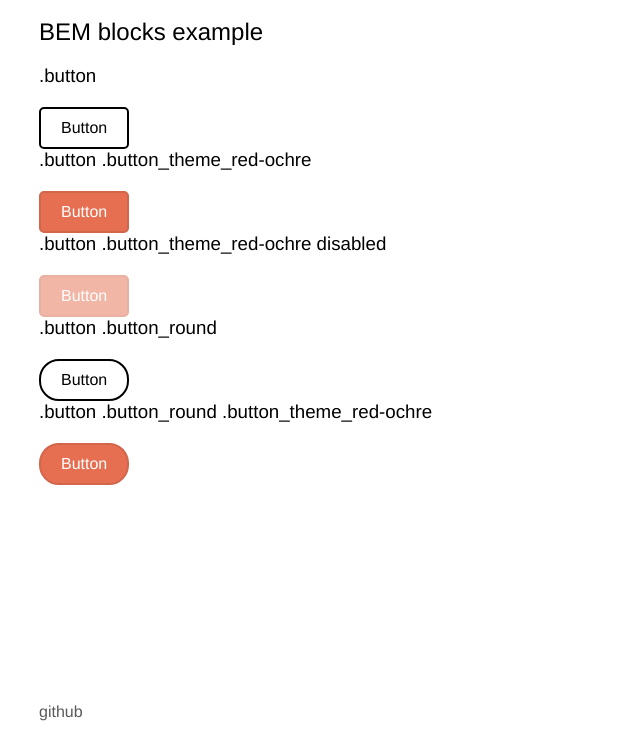
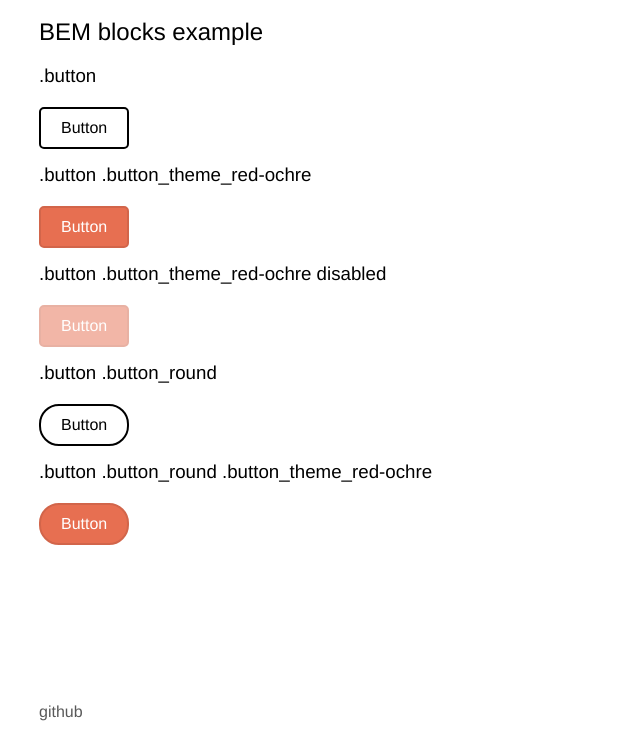
Before and after one commit to shdq/html-layout-template, a website built with webpack: page index.html in a window 1280 px wide. Shown: the part 59-800 px from the top of the page, without its empty margins (0-640 px from the left). Built offline with nearby package versions, Linux system fonts and the light colour scheme.

Commit message:
Example page paragraph fix

```diff
--- a/index.html
+++ b/index.html
@@ -20,15 +20,15 @@
       <h1 class="section__title"><a class="link" href="#example">html layout template</a></h1>
       <h2 class="section__title">BEM blocks example</h2>
       <h3 class="section__title">.button</h3>
-      <button class="button" type="button">Button</button>
+      <p class="paragraph"><button class="button" type="button">Button</button></p>
       <h3 class="section__title">.button .button_theme_red-ochre</h3>
-      <button class="button button_theme_red-ochre" type="button">Button</button>
+      <p class="paragraph"><button class="button button_theme_red-ochre" type="button">Button</button></p>
       <h3 class="section__title">.button .button_theme_red-ochre disabled</h3>
-      <button class="button button_theme_red-ochre" type="button" disabled>Button</button>
+      <p class="paragraph"><button class="button button_theme_red-ochre" type="button" disabled>Button</button></p>
       <h3 class="section__title">.button .button_round</h3>
-      <button class="button button_round" type="button">Button</button>
+      <p class="paragraph"><button class="button button_round" type="button">Button</button></p>
       <h3 class="section__title">.button .button_round .button_theme_red-ochre</h3>
-      <button class="button button_round button_theme_red-ochre" type="button">Button</button>
+      <p class="paragraph"><button class="button button_round button_theme_red-ochre" type="button">Button</button></p>
     </div>
   </section>
   <footer class="section footer">
--- /dev/null
+++ b/src/blocks/paragraph/paragraph.css
@@ -0,0 +1,4 @@
+.paragraph {
+  margin: 0;
+  padding-bottom: 15px;
+}
--- a/src/css/style.css
+++ b/src/css/style.css
@@ -11,6 +11,7 @@
 
 /* Basic styling blocks */
 @import url('../blocks/link/link.css');
+@import url('../blocks/paragraph/paragraph.css');
 
 /* Button block */
 
```
